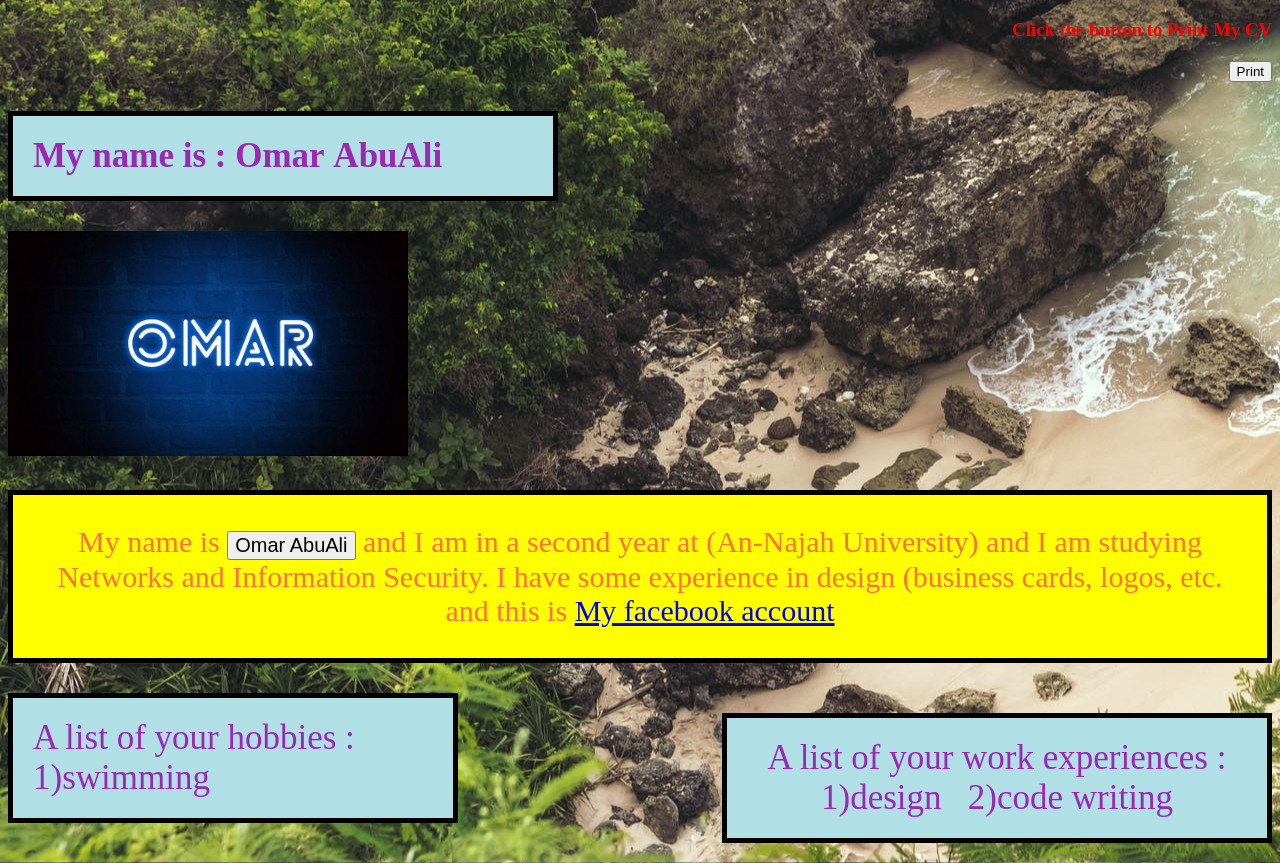
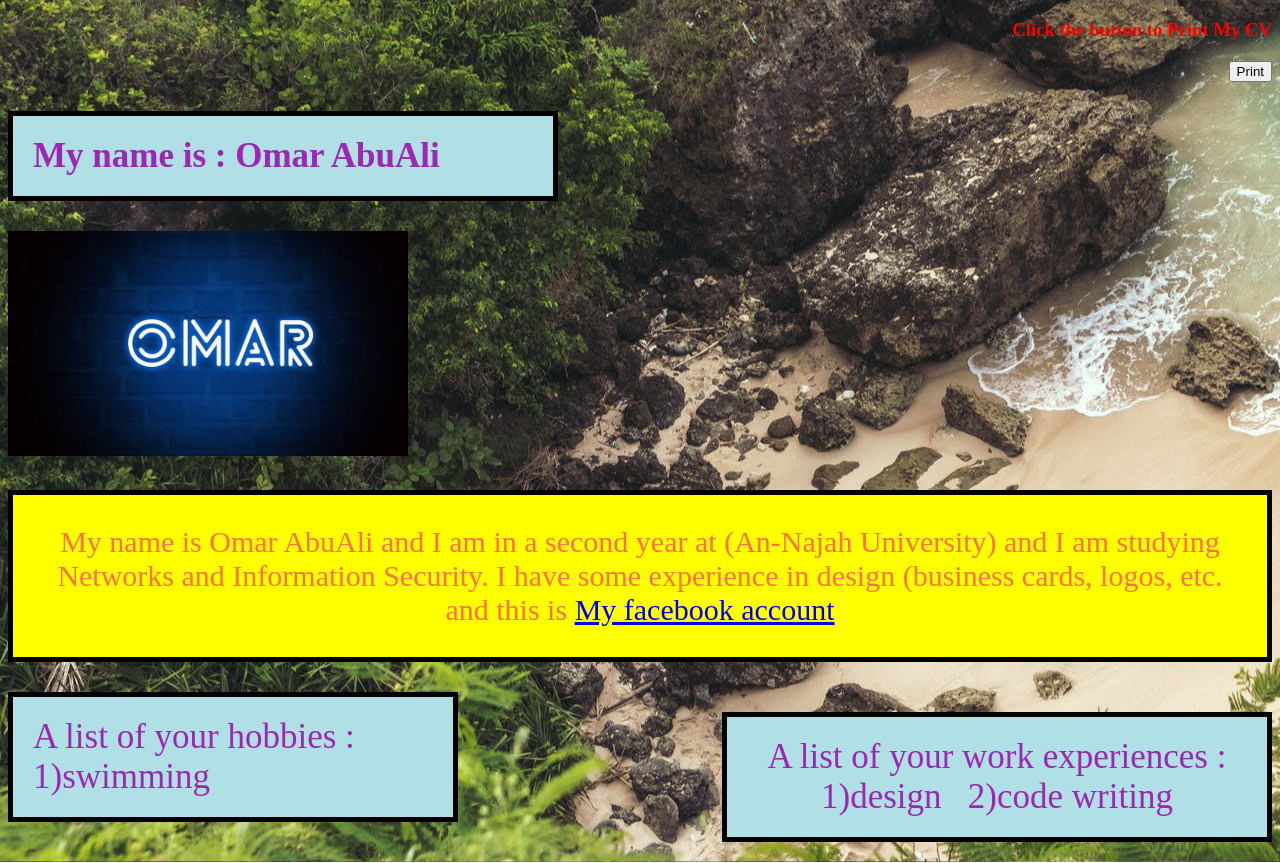
Before and after one commit to omarabuali4/alnajah-omar, a plain HTML site: page index.html in a window 1280 px wide. Drawn offline with Linux system fonts and the light colour scheme.

Commit message:
Update index.html

```diff
--- a/index.html
+++ b/index.html
@@ -1,7 +1,6 @@
 <!DOCTYPE html>
 <html>
 <head>
-
 
 <body id="body">
 	<title>Omar AbuAli </title>
@@ -9,44 +8,32 @@
 <h3 id="cv">Click the button to Print My CV
 <p><button onclick="window.print()">Print</button></p></h3>
 
-
-
 <h2 id="header">
-	 My&nbsp;name&nbsp;is&nbsp;:&nbsp;Omar&nbsp;AbuAli
+	 My&nbsp;name&nbsp;is&nbsp;:<a onclick="myFunction()"> Omar AbuAli</a>
 </h2>
 <img src="omar.jpg" width= 400px>
 <div id="my">
-	<p class="text"> My name is <button id ="button"onclick="myFunction()">Omar AbuAli</button> and I am in a second year at (An-Najah University) and I am studying Networks and Information Security. I have some experience in design (business cards, logos, etc. and this is <a  href="https://www.facebook.com/omarabualii"> My facebook  account</a>
-
+	<p class="text"> My name is <a onclick="myFunction()">Omar AbuAli</a> and I am in a second year at (An-Najah University) and I am studying Networks and Information Security. I have some experience in design (business cards, logos, etc. and this is <a  href="https://www.facebook.com/omarabualii"> My facebook  account</a>
 
 <script>
 function myFunction() {
   alert("Welcome, please let me know if you have any questions");
 }
 </script>
-
 	</p>
 </div>
 
 <div id="list1">
 	 A list of your hobbies :
+ 	 1)swimming
 
-	 1)swimming
-
-</div>
-
+ </div>
 <div id="list2">
 
-	 	A list of your work experiences :
-
+	  	A list of your work experiences :
 	 	1)design
 	 	&nbsp;
 	 	2)code writing
 	 </div>
-
-
-
-</body>
-
-
-</html>
+ </body>
+ </html>
```
